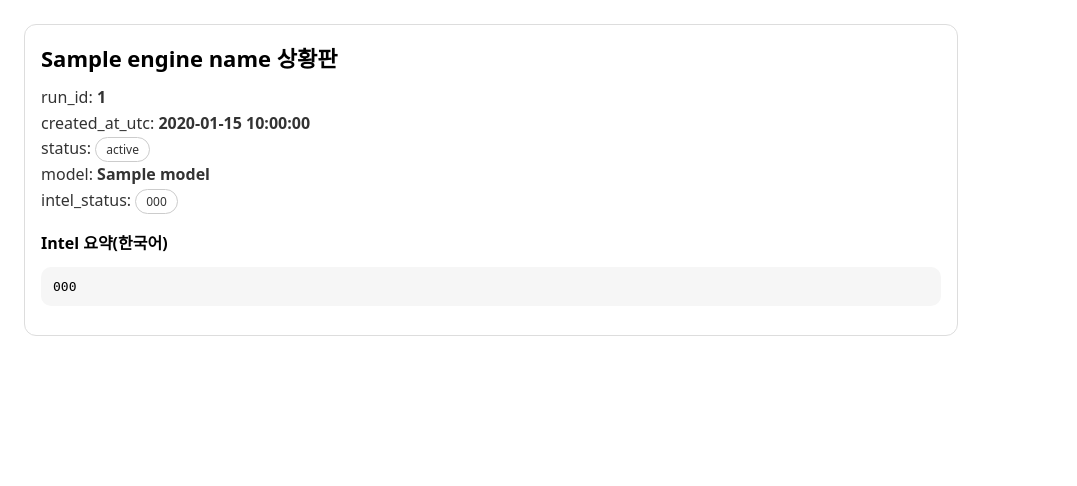
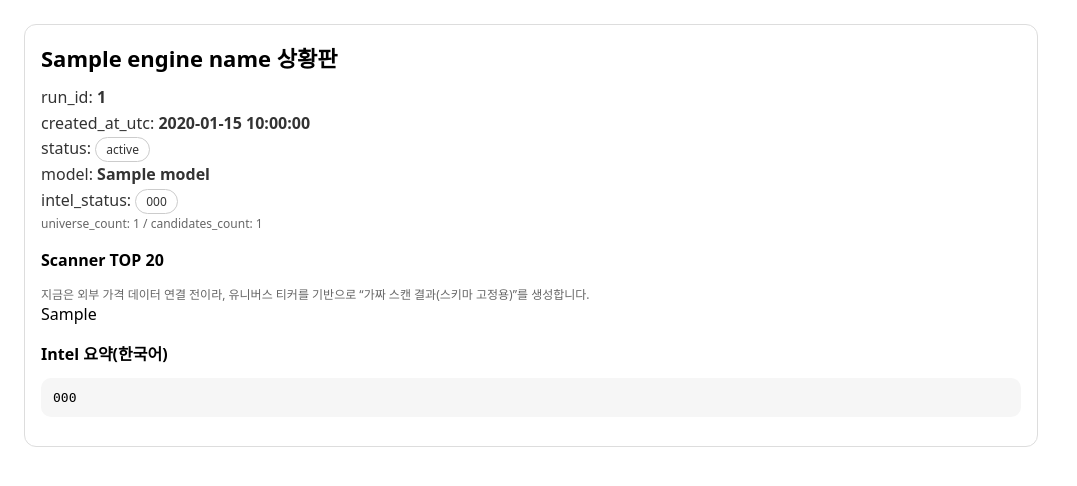
Before and after one commit to wldksdkqk0929-lang/Final-Engine, a Python web app: template templates/dashboard.html in a window 1280 px wide. Shown: the top 486 px of the page, without its empty margins (0-1077 px from the left). Run offline with Jinja, Linux system fonts and the light colour scheme; the template is opened without the code that fills it: most values are stand-ins (such as "Sample title", 1, 10 or a date in 2020).

Commit message:
Update dashboard.html

```diff
--- a/templates/dashboard.html
+++ b/templates/dashboard.html
@@ -6,11 +6,15 @@
   <title>{{engine_name}} Dashboard</title>
   <style>
     body { font-family: system-ui, -apple-system, Segoe UI, Roboto, sans-serif; margin: 24px; }
-    .card { border: 1px solid #ddd; border-radius: 12px; padding: 16px; max-width: 900px; }
+    .card { border: 1px solid #ddd; border-radius: 12px; padding: 16px; max-width: 980px; }
     h1 { margin: 0 0 12px 0; font-size: 22px; }
     .meta { color: #333; line-height: 1.6; }
     .pill { display: inline-block; padding: 2px 10px; border-radius: 999px; border: 1px solid #ccc; font-size: 12px; }
     pre { white-space: pre-wrap; word-break: break-word; background: #f6f6f6; padding: 12px; border-radius: 10px; }
+    table { width: 100%; border-collapse: collapse; margin-top: 8px; }
+    th, td { border-bottom: 1px solid #eee; text-align: left; padding: 8px; font-size: 13px; }
+    th { background: #fafafa; }
+    .muted { color: #666; font-size: 12px; }
   </style>
 </head>
 <body>
@@ -22,7 +26,12 @@
       <div>status: <span class="pill">{{status}}</span></div>
       <div>model: <b>{{model}}</b></div>
       <div>intel_status: <span class="pill">{{intel_status}}</span></div>
+      <div class="muted">universe_count: {{universe_count}} / candidates_count: {{candidates_count}}</div>
     </div>
+
+    <h2 style="font-size:16px; margin-top:16px;">Scanner TOP 20</h2>
+    <div class="muted">지금은 외부 가격 데이터 연결 전이라, 유니버스 티커를 기반으로 “가짜 스캔 결과(스키마 고정용)”를 생성합니다.</div>
+    {{scan_table_html}}
 
     <h2 style="font-size:16px; margin-top:16px;">Intel 요약(한국어)</h2>
     <pre>{{intel_text_ko}}</pre>
```
